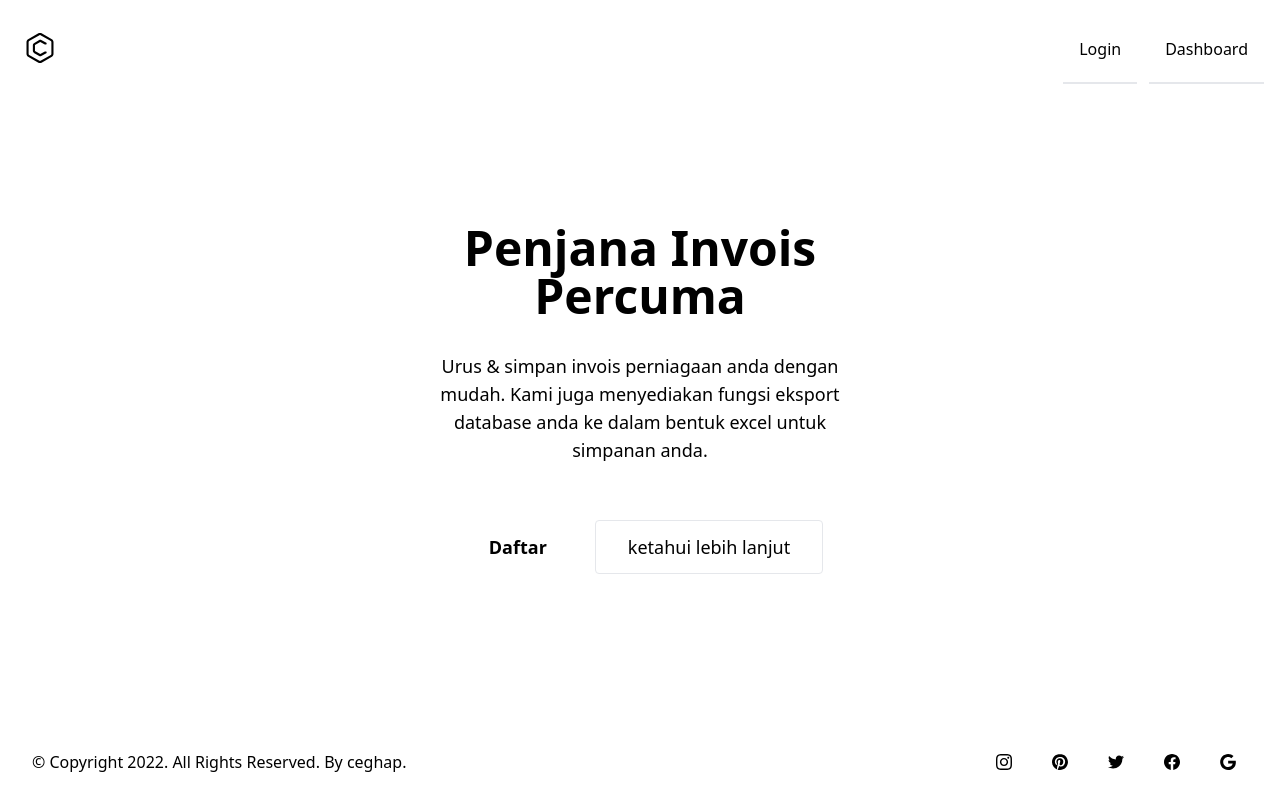
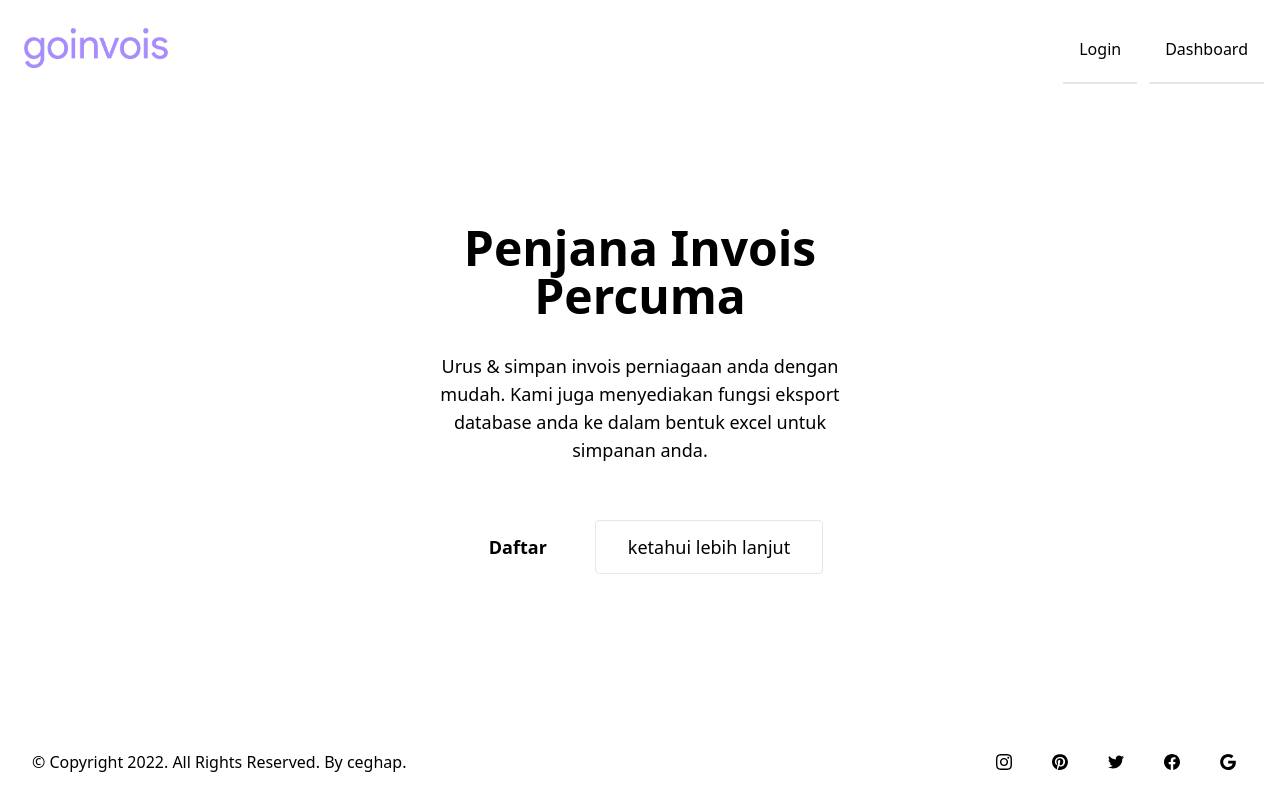
Before and after one commit to ceghap/goinvois-nextjs, a Next.js app: page / in a window 1280 px wide. Shown: the top 810 px of the page. Built offline with nearby package versions, Linux system fonts and the light colour scheme.

Commit message:
add logo

```diff
--- a/components/Navbar.tsx
+++ b/components/Navbar.tsx
@@ -11,15 +11,7 @@ export const Navbar = () => {
           aria-label="Back to homepage"
           className="flex items-center p-2"
         >
-          <svg
-            xmlns="http://www.w3.org/2000/svg"
-            fill="currentColor"
-            viewBox="0 0 32 32"
-            className="w-8 h-8 dark:text-violet-400"
-          >
-            <path d="M27.912 7.289l-10.324-5.961c-0.455-0.268-1.002-0.425-1.588-0.425s-1.133 0.158-1.604 0.433l0.015-0.008-10.324 5.961c-0.955 0.561-1.586 1.582-1.588 2.75v11.922c0.002 1.168 0.635 2.189 1.574 2.742l0.016 0.008 10.322 5.961c0.455 0.267 1.004 0.425 1.59 0.425 0.584 0 1.131-0.158 1.602-0.433l-0.014 0.008 10.322-5.961c0.955-0.561 1.586-1.582 1.588-2.75v-11.922c-0.002-1.168-0.633-2.189-1.573-2.742zM27.383 21.961c0 0.389-0.211 0.73-0.526 0.914l-0.004 0.002-10.324 5.961c-0.152 0.088-0.334 0.142-0.53 0.142s-0.377-0.053-0.535-0.145l0.005 0.002-10.324-5.961c-0.319-0.186-0.529-0.527-0.529-0.916v-11.922c0-0.389 0.211-0.73 0.526-0.914l0.004-0.002 10.324-5.961c0.152-0.090 0.334-0.143 0.53-0.143s0.377 0.053 0.535 0.144l-0.006-0.002 10.324 5.961c0.319 0.185 0.529 0.527 0.529 0.916z"></path>
-            <path d="M22.094 19.451h-0.758c-0.188 0-0.363 0.049-0.515 0.135l0.006-0.004-4.574 2.512-5.282-3.049v-6.082l5.282-3.051 4.576 2.504c0.146 0.082 0.323 0.131 0.508 0.131h0.758c0.293 0 0.529-0.239 0.529-0.531v-0.716c0-0.2-0.11-0.373-0.271-0.463l-0.004-0.002-5.078-2.777c-0.293-0.164-0.645-0.26-1.015-0.26-0.39 0-0.756 0.106-1.070 0.289l0.010-0.006-5.281 3.049c-0.636 0.375-1.056 1.055-1.059 1.834v6.082c0 0.779 0.422 1.461 1.049 1.828l0.009 0.006 5.281 3.049c0.305 0.178 0.67 0.284 1.061 0.284 0.373 0 0.723-0.098 1.027-0.265l-0.012 0.006 5.080-2.787c0.166-0.091 0.276-0.265 0.276-0.465v-0.716c0-0.293-0.238-0.529-0.529-0.529z"></path>
-          </svg>
+          <img src="/logo.png" className="w-36" alt="" />
         </Link>
         <ul className="items-stretch hidden space-x-3 md:flex">
           <li className="flex">
```
Also changed, not shown: public/logo.png (added).
